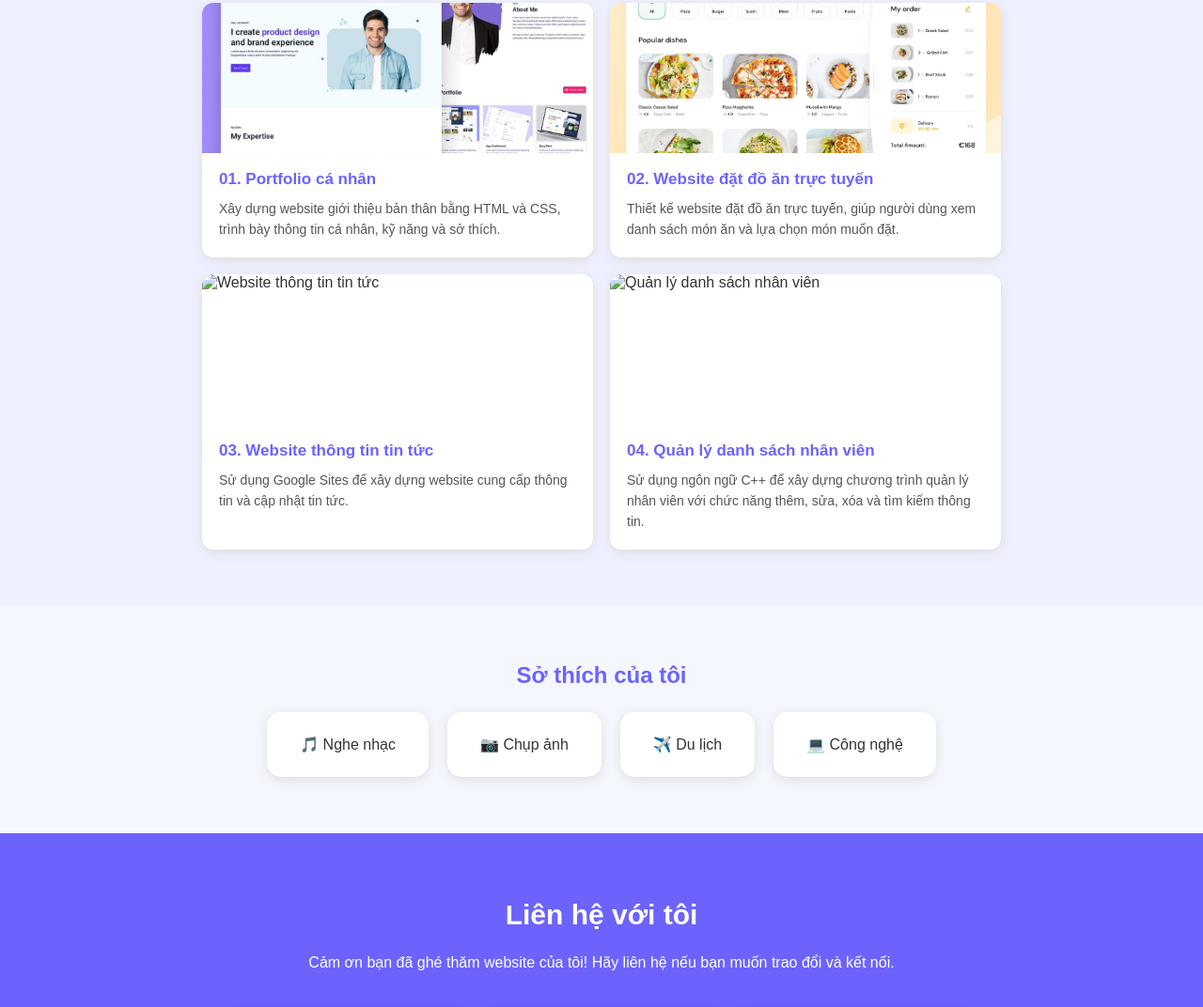
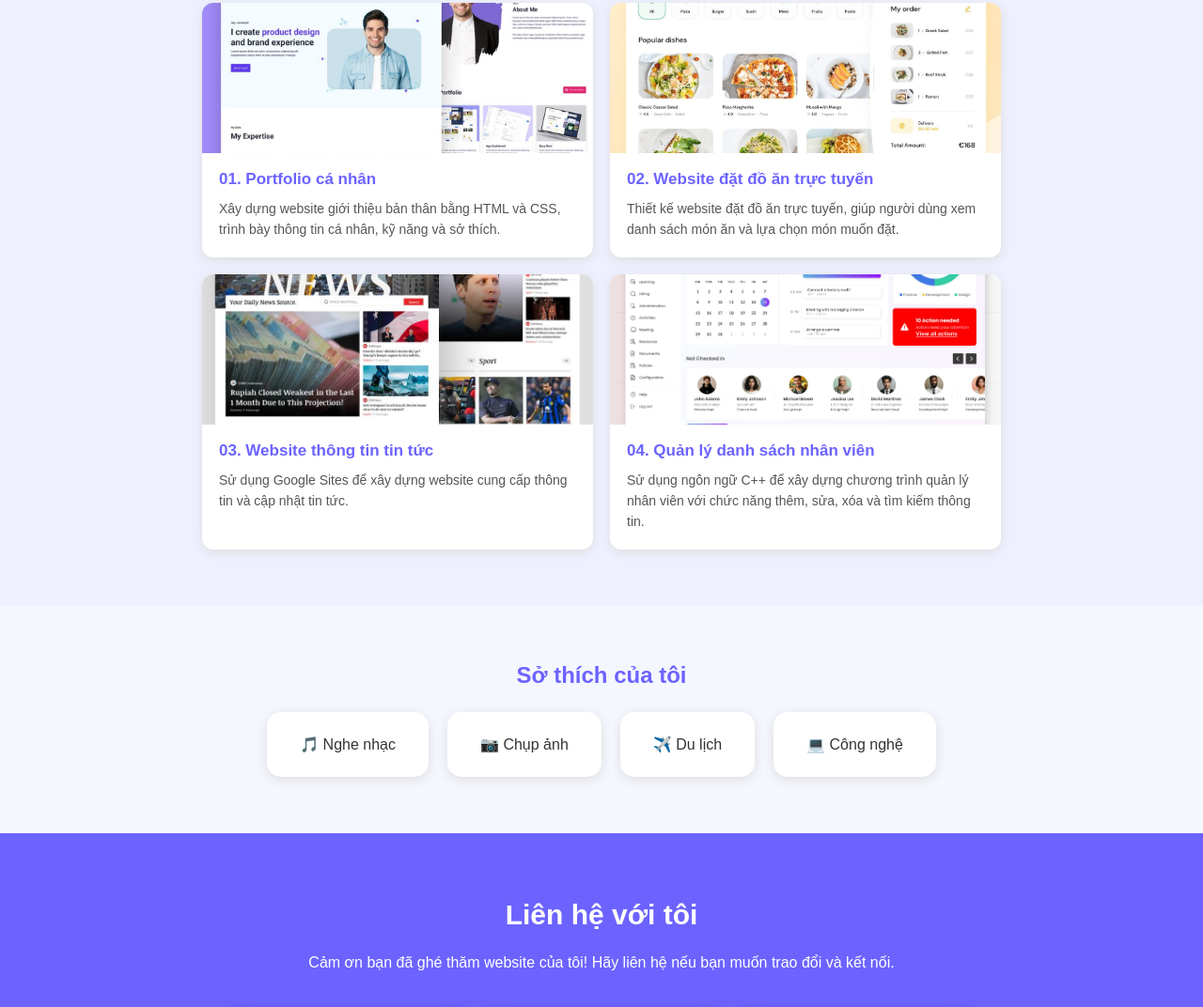
Before and after one commit to gia23841-coder/portfolio, a plain HTML site: page index.html in a window 1280 px wide. Shown: the part 1130-2202 px from the top of the page at 94% size. Drawn offline with Linux system fonts and the light colour scheme.

Commit message:
Restore index.html with original content

```diff
--- a/index.html
+++ b/index.html
@@ -103,7 +103,7 @@
             </div>
 
             <div class="project-item">
-                <img src="news.jpg.png" alt="Website thông tin tin tức">
+                <img src="news.jpg" alt="Website thông tin tin tức">
                 <div class="project-content">
                     <h3>03. Website thông tin tin tức</h3>
                     <p>
@@ -114,7 +114,7 @@
             </div>
 
             <div class="project-item">
-                <img src="employee.jpg.png" alt="Quản lý danh sách nhân viên">
+                <img src="employee.jpg" alt="Quản lý danh sách nhân viên">
                 <div class="project-content">
                     <h3>04. Quản lý danh sách nhân viên</h3>
                     <p>
```
